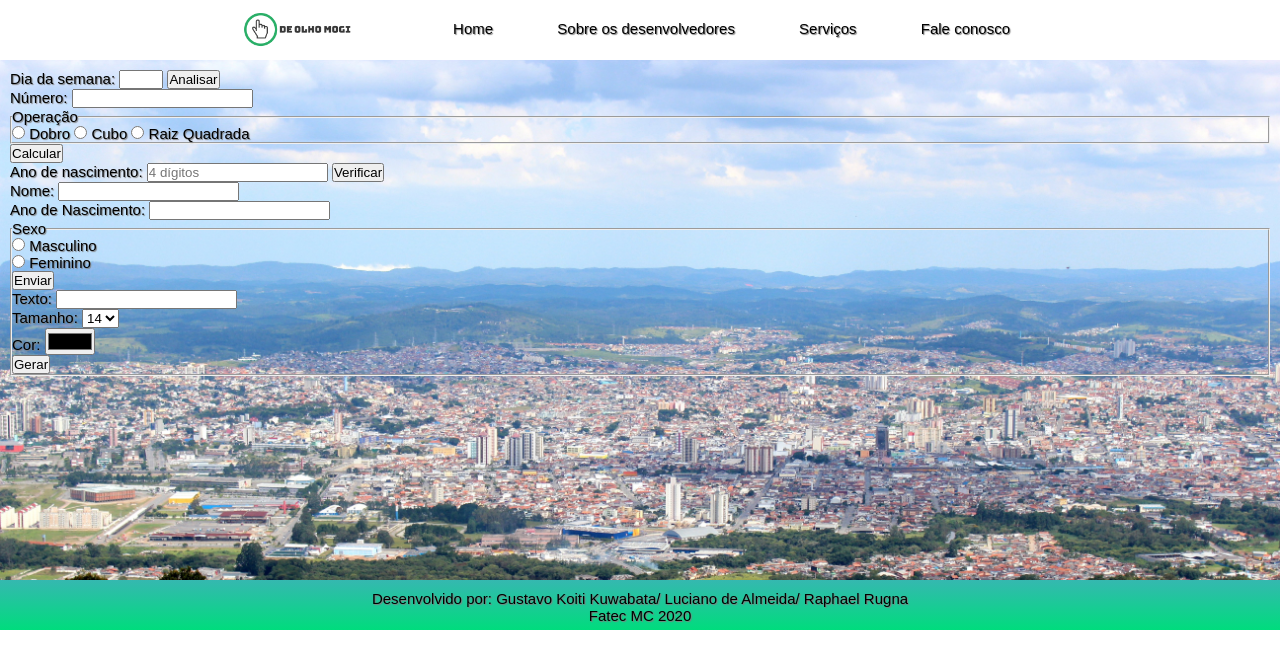
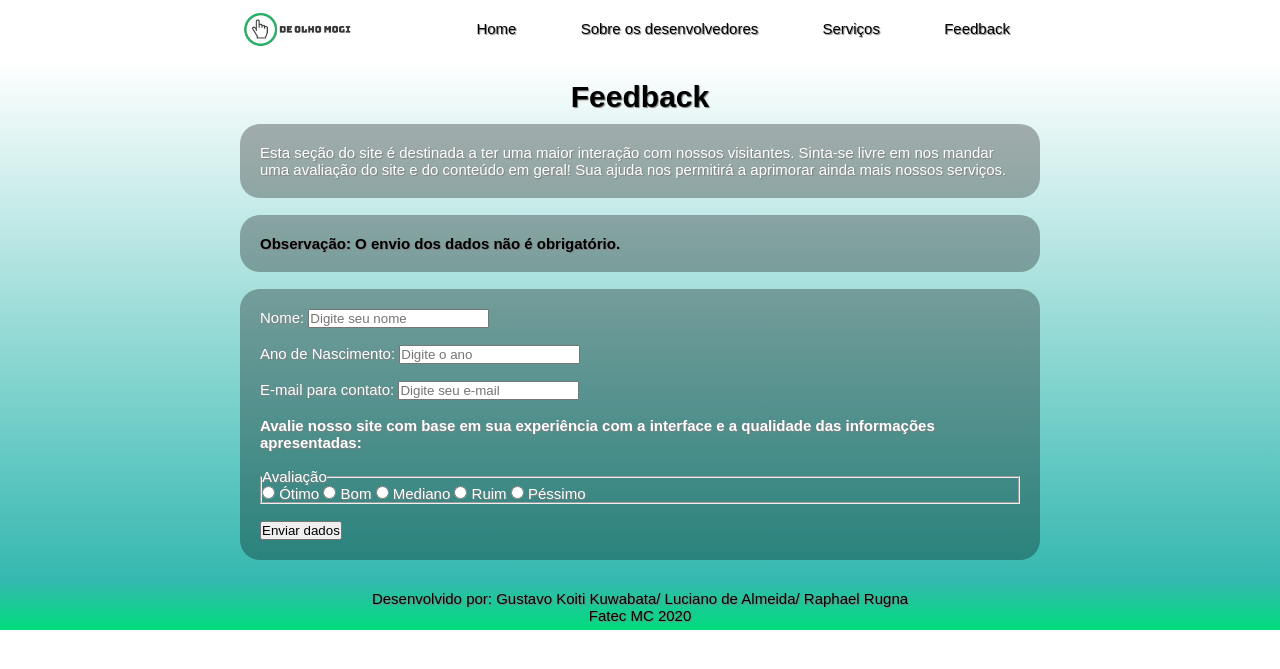
Before and after one commit to gKoiti7/Engenharia-de-Software-2, a PHP site: page /fale_conosco.html in a window 1280 px wide. Shown: the top 669 px of the page. Run offline with PHP 8.4, Linux system fonts and the light colour scheme.

Commit message:
Atualizações
Atualizações em geral

```diff
--- a/HTML_gK/criadores.html
+++ b/HTML_gK/criadores.html
@@ -20,13 +20,13 @@
 					<a href="index.html">Home</a>
 					<a href="criadores.html">Sobre os desenvolvedores</a>
 					<a href="#">Serviços</a>
-					<a href="fale_conosco.html">Fale conosco</a>
+					<a href="fale_conosco.html">Feedback</a>
 				</div>
 			</div>
 		</header>
 
 		<!--Conteúdo-->
-		<div id="principal">
+		<div id="criadores">
 			<div>
 					<h1>Informações sobre os desenvolvedores</h1>
 				<div class="efeito">
--- a/HTML_gK/fale_conosco.html
+++ b/HTML_gK/fale_conosco.html
@@ -3,7 +3,7 @@
 
 	<head>
 		<meta charset="utf-8">
-		<title>Fale Conosco</title>
+		<title>Feedback</title>
 		<link rel="stylesheet" type="text/css" href="style.css"/>
 		<link rel="shortcut icon" href="logo.png" sizes="32x32" type="image/png">
 	</head>
@@ -20,65 +20,64 @@
 					<a href="index.html">Home</a>
 					<a href="criadores.html">Sobre os desenvolvedores</a>
 					<a href="#">Serviços</a>
-					<a href="fale_conosco.html">Fale conosco</a>
+					<a href="fale_conosco.html">Feedback</a>
 				</div>
 			</div>
 		</header>
 
 		<!--Conteúdo-->
-	<div id="principal">
-		<form method="get" action="01valor.php">
-			Dia da semana:
-			<input type="number" name="ds" min="2" max="8" required=""/>
-			<input type="submit" value="Analisar"/><br/>
+		<div id="fale_conosco">
+			<div class="container">
+				<h1>Feedback</h1>
 
-			Número:
-			<input type="number" name="num"/><br/>
-			<fieldset><legend>Operação</legend>
-				<input type="radio" name="oper" value="1" id="dobro"/>
-				<label for="dobro">Dobro</label>
-				<input type="radio" name="oper" value="2" id="cubo"/>
-				<label for="cubo">Cubo</label>
-				<input type="radio" name="oper" value="3" id="raiz"/>
-				<label for="raiz">Raiz Quadrada</label>
-			</fieldset>
-			<input type="submit" value="Calcular"/><br/>
+				<div class="efeito">
+					<p>
+						Esta seção do site é destinada a ter uma maior interação com nossos visitantes. Sinta-se livre em nos mandar uma avaliação do site e do conteúdo em geral! Sua ajuda nos permitirá a aprimorar ainda mais nossos serviços.
+					</p>
+				</div>
+				</br>
+				<div class="efeito">
+					<p>
+						<h4>Observação: O envio dos dados não é obrigatório.</h4>
+					</p>
+				</div>
+				</br>
+				<div class="envio">
+					<form method="get" action="01valor.php">
+						Nome:
+						<input type="text" placeholder="Digite seu nome" name="nome"/></br>
+						<br/>
+						Ano de Nascimento:
+						<input type="number" placeholder="Digite o ano" name="nascimento"/></br>
+						<br/>
+						E-mail para contato:
+						<input type="text" placeholder="Digite seu e-mail" name="e-mail"/></br>
+						<br/>
 
-			Ano de nascimento:
-			<input type="number" placeholder="4 dígitos" name="ano"/>
-			<input type="submit" value="Verificar"/><br/>
+						<p>
+							<h4>Avalie nosso site com base em sua experiência com a interface e a qualidade das informações apresentadas:</h4>
+						</p>
 
-			Nome:
-			<input type="text" name="nome"/><br/>
-			Ano de Nascimento:
-			<input type"number" name="ano"/><br/>
-			<fieldset><legend>Sexo</legend>
-				<input type="radio" name="sexo" id="masc" value="homem"/>
-				<label for="masc">Masculino</label><br/>
-				<input type="radio" name="sexo" id="fem" value="mulher"/>
-				<label for="fem">Feminino</label>
-			<fielset><br/>
-			<input type="submit" value="Enviar"/>
-
-		</form>
-		<div>
-			<form method="get" action="01valor.php">
-				<label for="itxt">Texto:</label>
-				<input type="text" name="t" id="itxt"/><br/>
-				<label for="itam">Tamanho:</label>
-				<select name="tam" id="itam">
-					<option value="8pt">8</option>
-					<option value="10pt">10</option>
-					<option value ="14pt" selected>14</option>
-					<option value="20pt">20</option>
-					<option value="40pt">40</option>
-				</select><br/>
-				<label for="icor">Cor:</label>
-				<input type="color" name="cor" id="icor"/><br/>
-				<input type="submit" value="Gerar"/>
-			</form>
+						<br/>
+						<fieldset><legend>Avaliação</legend>
+							<input type="radio" name="aval" value="1" id="otimo"/>
+								<label for="otimo">Ótimo</label>
+							<input type="radio" name="aval" value="2" id="bom"/>
+								<label for="bom">Bom</label>
+							<input type="radio" name="aval" value="3" id="mediano"/>
+								<label for="mediano">Mediano</label>
+							<input type="radio" name="aval" value="4" id="ruim"/>
+								<label for="ruim">Ruim</label>
+							<input type="radio" name="aval" value="5" id="pessimo"/>
+								<label for="pessimo">Péssimo</label>
+						</fieldset>
+						<br/>
+						<input type="submit" value="Enviar dados"/>
+						<br/>
+					</form>
+				</div>
+			</div>
 		</div>
-	</div>
 
 		<!--Rodapé-->
 		<footer>
--- a/HTML_gK/index.html
+++ b/HTML_gK/index.html
@@ -20,7 +20,7 @@
 					<a href="index.html">Home</a>
 					<a href="criadores.html">Sobre os desenvolvedores</a>
 					<a href="#">Serviços</a>
-					<a href="fale_conosco.html">Fale conosco</a>
+					<a href="fale_conosco.html">Feedback</a>
 				</div>
 			</div>
 		</header>
--- a/HTML_gK/style.css
+++ b/HTML_gK/style.css
@@ -57,6 +57,26 @@ p{
 #principal{
 	background-image:url('cidade.jpg');
 	background-size:100%;
+	min-height:500px;
+	padding:10px;
+	clear:both;
+}
+
+#criadores{
+	background-image:url('criadores.png');
+	background-size:70%;
+	min-height:500px;
+	padding:10px;
+	clear:both;
+}
+
+#fale_conosco{
+	/*Safari,Chrome*/
+	background-image:-webkit-linear-gradient(white,#35b8b0);
+	/*Firefox*/
+	background-image:-moz-linear-gradient(white,#35b8b0);
+	/*Opera*/
+	background-image:-o-linear-gradient(white,#35b8b0);
 	min-height:500px;
 	padding:10px;
 	clear:both;
@@ -127,7 +147,7 @@ p{
 
 #menu a:hover{
 	background-color:#35b8b0;
-	-webkit-transition:1s;
+	-webkit-transition:0.5s;
 }
 
 /*Class*/
@@ -142,6 +162,13 @@ p{
 	border-radius:20px;
 }
 
+.envio{
+	background-color:rgba(0,0,0,0.3);
+	padding:20px;
+	border-radius:20px;
+	color:white;
+}
+
 /*PHP*/
 span.texto{
 				font-size:<?php echo $tam;?>;
```
Also changed, not shown: HTML_gK/01valor.php (+28 -56 lines), HTML_gK/02_tabuada.php (added, +68 -0 lines), HTML_gK/criadores.png (added), 1 other file.
